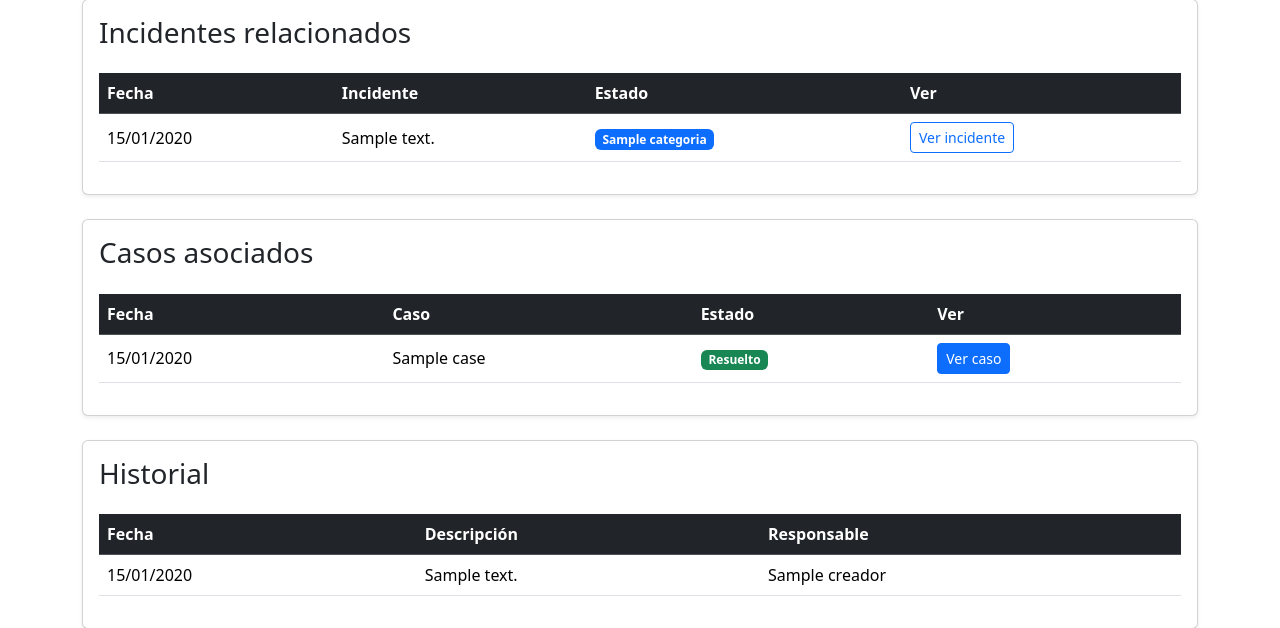
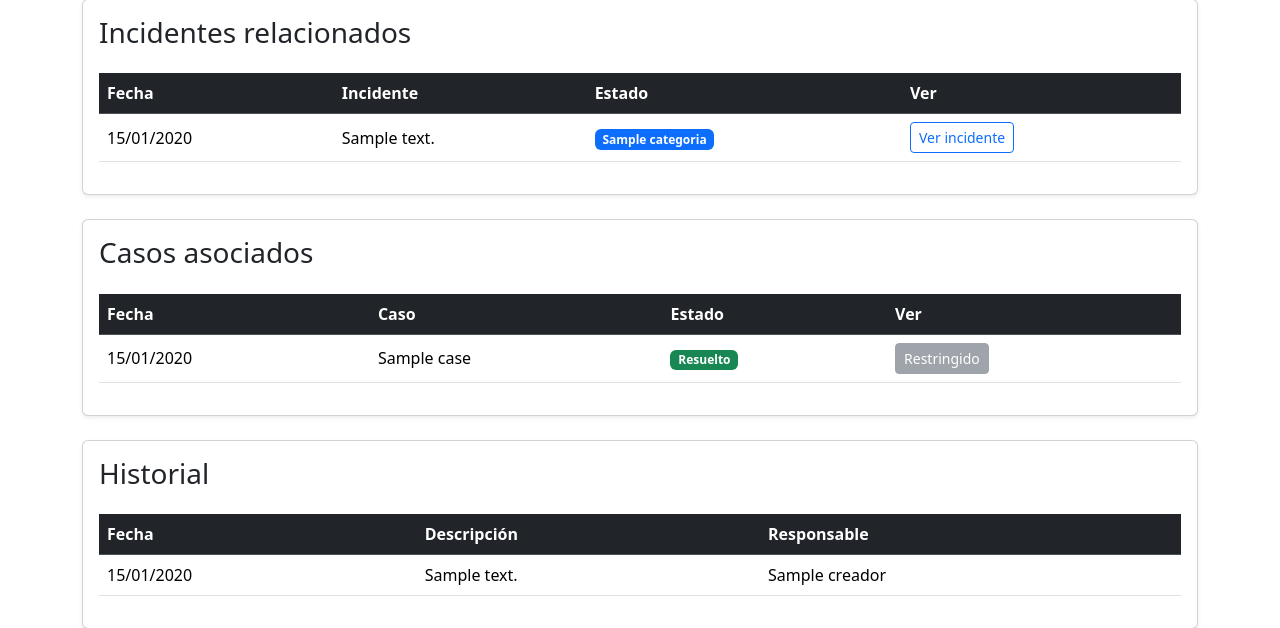
Before and after one commit to square0108/IS2-2026-1, a Flask app: template app/templates/student_record.html in a window 1280 px wide. Shown: the part 685-1313 px from the top of the page. Run offline with Flask 3, Linux system fonts and the light colour scheme; tables that the repository leaves empty hold one stand-in row (values such as "Sample post"); the template is opened without the code that fills it: values that come from a table or form of the project are taken from there, most other values are stand-ins (such as "Sample title", 1, 10 or a date in 2020).

Commit message:
fix: Desde expediente de estudiante, encargado de convivencia solo puedo ver los casos que son suyos

```diff
--- a/app/templates/student_record.html
+++ b/app/templates/student_record.html
@@ -145,41 +145,26 @@
                 </thead>
 
                 <tbody>
-
                     {% for incident in incidents %}
-
                     <tr>
-
                         <td>
                             {{ incident.fecha_adicion.strftime('%d/%m/%Y') }}
                         </td>
-
                         <td>
                             {{ incident.descripcion }}
                         </td>
-
                         <td>
-
                             <span class="badge bg-primary">
-
                                 {{ incident.categoria }}
-
                             </span>
-
                         </td>
-
                         <td>
-
                             <a href="{{ url_for('encargado_de_convivencia.verIncidente', incidente_id=incident.id) }}" class="btn btn-outline-primary btn-sm">
                                 Ver incidente
                             </a>
-
                         </td>
-
                     </tr>
-
                     {% endfor %}
-
                 </tbody>
 
             </table>
@@ -224,59 +209,36 @@
                 </thead>
 
                 <tbody>
-
                     {% for case in cases %}
-
                     <tr>
-
                         <td>
                             {{ case.fecha_creacion.strftime('%d/%m/%Y') }}
                         </td>
-
                         <td>
                             {{ case.nombre }}
                         </td>
-
                         <td>
-
                             {% if case.estado == "ABIERTO" %}
-
-                                <span class="badge bg-primary">
-                                    Abierto
-                                </span>
-
+                                <span class="badge bg-primary">Abierto</span>
                             {% elif case.estado == "RESUELTO" %}
-
-                                <span class="badge bg-success">
-                                    Resuelto
-                                </span>
-
+                                <span class="badge bg-success">Resuelto</span>
                             {% else %}
-
-                                <span class="badge bg-secondary">
-                                    Archivado
-                                </span>
-
+                                <span class="badge bg-secondary">Archivado</span>
                             {% endif %}
-
                         </td>
-
                         <td>
-
-                            <a
-                            href="{{ url_for('encargado_de_convivencia.detalleCaso', caso_id=case.id) }}"
-                            class="btn btn-primary btn-sm">
-
+                            {% if case.encargado_id == session.get('user_id') %}
+                                <a href="{{ url_for('encargado_de_convivencia.detalleCaso', caso_id=case.id) }}" class="btn btn-primary btn-sm">
                                     Ver caso
-
                                 </a>
-
+                            {% else %}
+                                <button class="btn btn-secondary btn-sm" disabled title="Gestionado por {{ case.encargado.nombre_completo }}">
+                                    Restringido
+                                </button>
+                            {% endif %}
                         </td>
-
                     </tr>
-
                     {% endfor %}
-
                 </tbody>
 
             </table>
```
Lines whose indentation alone changed are shown as unchanged.
